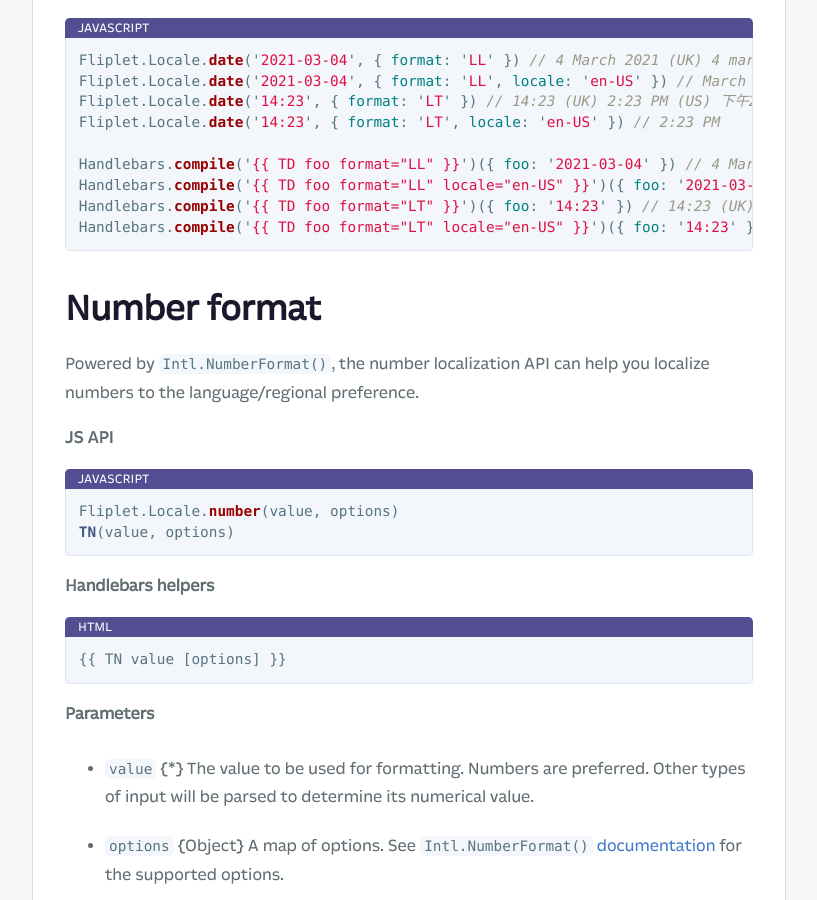
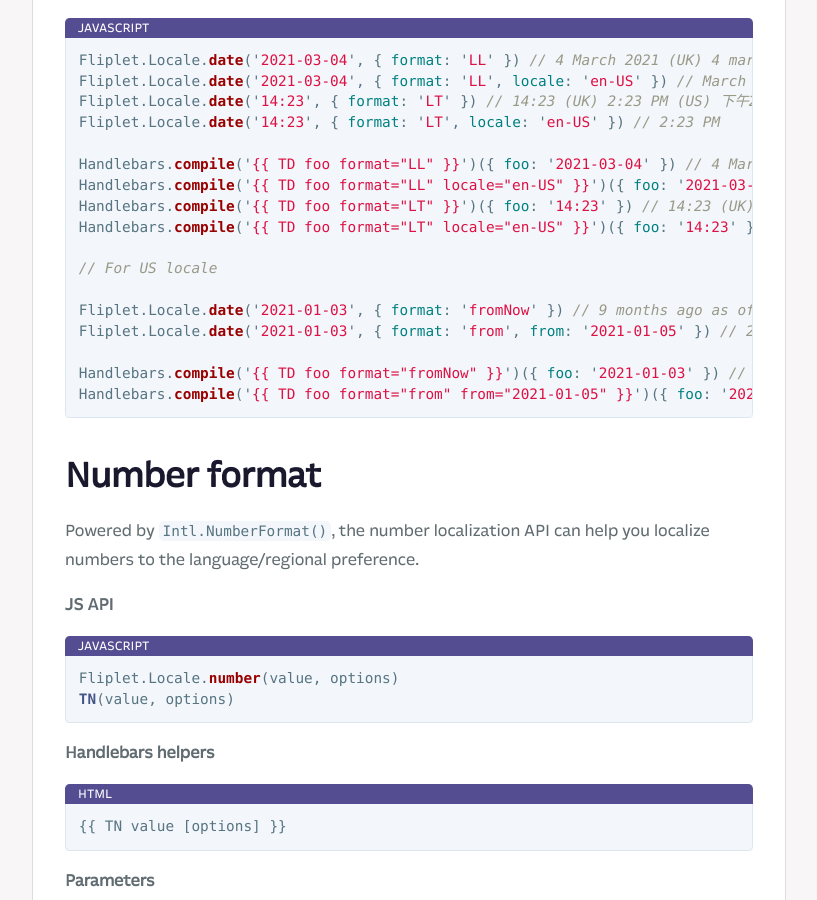
Before and after one commit to Fliplet/fliplet-cli, a Jekyll site: the page built from docs/API/core/localization.md, in a window 1280 px wide and 900 px high, scrolled down 4217 px. Shown: the whole window, without its empty margins (254-1071 px from the left). Built offline with Jekyll 4.4.1, drawn with Linux system fonts in a browser that asks for light colours; nearby versions of some CDN libraries; our own code applies the rules of GitHub Pages for plain Markdown files; library files that are not in the unit come from our copies; comment, search, counter and statistics services are not loaded; a style sheet for code colours, icons or effects is not loaded.

Commit message:
Adds examples for relative time localization

````diff
--- a/docs/API/core/localization.md
+++ b/docs/API/core/localization.md
@@ -160,6 +160,14 @@
 Handlebars.compile('{{ TD foo format="LL" locale="en-US" }}')({ foo: '2021-03-04' }) // March 4, 2021
 Handlebars.compile('{{ TD foo format="LT" }}')({ foo: '14:23' }) // 14:23 (UK) 2:23 PM (US) 下午2點23分 (ZH-TW)
 Handlebars.compile('{{ TD foo format="LT" locale="en-US" }}')({ foo: '14:23' }) // 2:23 PM
+
+// For US locale
+
+Fliplet.Locale.date('2021-01-03', { format: 'fromNow' }) // 9 months ago as of October 2021
+Fliplet.Locale.date('2021-01-03', { format: 'from', from: '2021-01-05' }) // 2 days ago
+
+Handlebars.compile('{{ TD foo format="fromNow" }}')({ foo: '2021-01-03' }) // 9 months ago as of October 2021
+Handlebars.compile('{{ TD foo format="from" from="2021-01-05" }}')({ foo: '2021-01-03' }) // 2 days ago
 ```
 {% endraw %}
 
````
